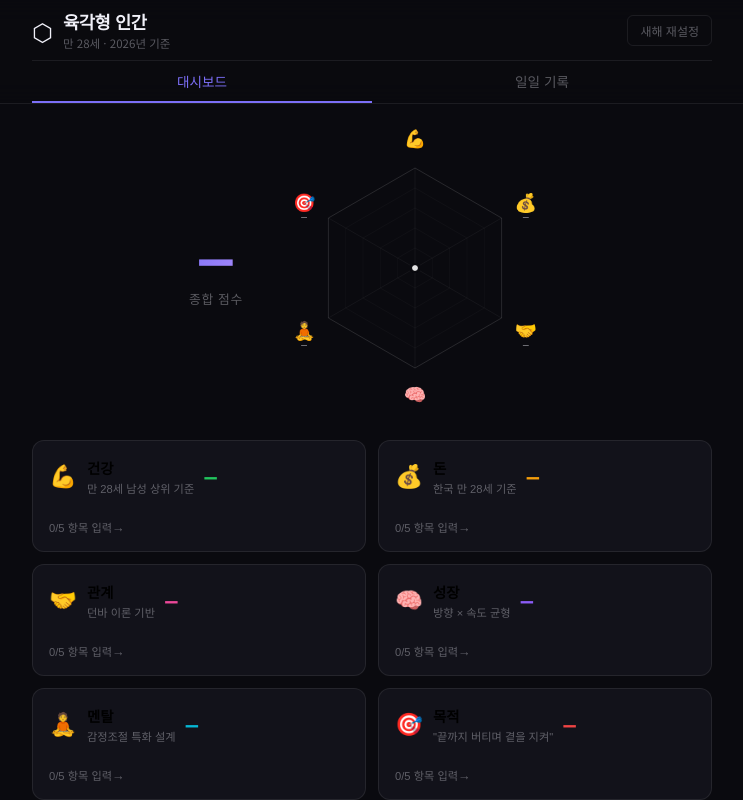
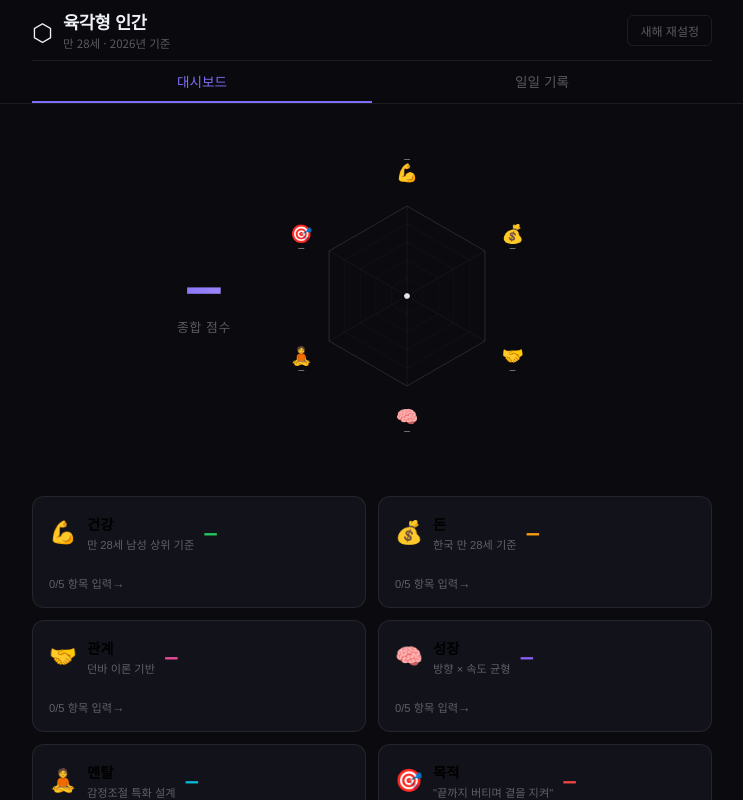
Before and after one commit to Jackkimm/hexagon-human, a React (Vite) app: page / in a window 1280 px wide. Shown: the top 800 px of the page, without its empty margins (268-1011 px from the left). Built offline with nearby package versions, Linux system fonts and the light colour scheme.

Commit message:
육각형 차트 잘림 수정

```diff
--- a/src/components/HexagonChart.jsx
+++ b/src/components/HexagonChart.jsx
@@ -1,8 +1,8 @@
 export default function HexagonChart({ virtueScores }) {
-  const size = 280
+  const size = 320
   const cx = size / 2
   const cy = size / 2
-  const maxR = 100
+  const maxR = 90
   const levels = [2, 4, 6, 8, 10]
   const n = virtueScores.length
 
@@ -17,7 +17,7 @@ export default function HexagonChart({ virtueScores }) {
 
   function getLabelPoint(index) {
     const angle = (Math.PI * 2 * index) / n - Math.PI / 2
-    const r = maxR + 28
+    const r = maxR + 32
     return {
       x: cx + r * Math.cos(angle),
       y: cy + r * Math.sin(angle),
--- a/src/index.css
+++ b/src/index.css
@@ -53,8 +53,9 @@ h1 { font-size: 1.1rem; font-weight: 700; letter-spacing: -0.02em; }
 
 .score-overview {
   display: flex; align-items: center; justify-content: center;
-  gap: 2rem; margin-bottom: 2rem;
-  flex-wrap: wrap;
+  gap: 1rem; margin-bottom: 2rem;
+  flex-wrap: wrap; overflow: visible;
+  padding: 0.5rem;
 }
 .overall-score {
   display: flex; flex-direction: column; align-items: center; gap: 4px;
@@ -68,7 +69,7 @@ h1 { font-size: 1.1rem; font-weight: 700; letter-spacing: -0.02em; }
 }
 .overall-label { font-size: 0.8rem; color: var(--text3); letter-spacing: 0.05em; }
 
-.hexagon-svg { display: block; }
+.hexagon-svg { display: block; overflow: visible; }
 .chart-label { font-size: 18px; }
 .chart-name {
   font-family: 'Space Mono', monospace;
```
